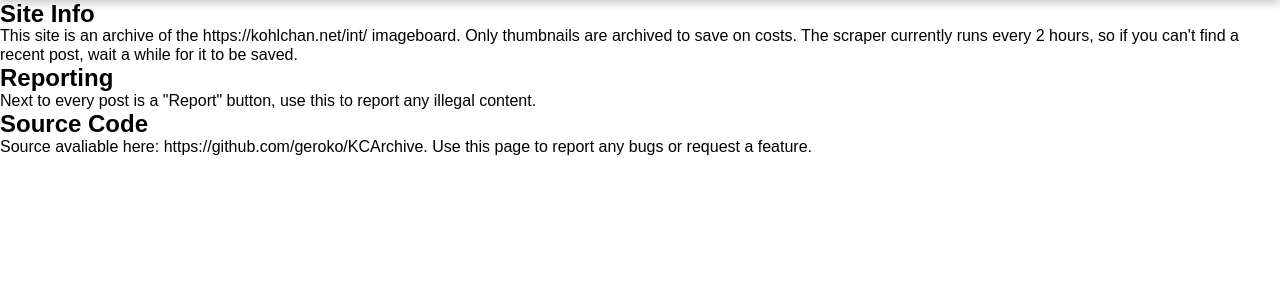
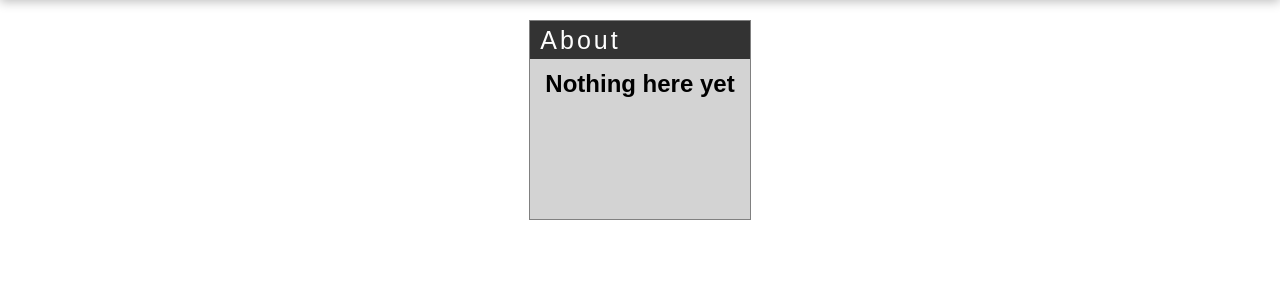
Before and after one commit to geroko/KCArchive, a Flask app: page /about in a window 1280 px wide. Shown: the part 50-350 px from the top of the page. Run offline with Flask 2, Linux system fonts and the light colour scheme.

Commit message:
Updated about page

```diff
--- a/src/routes.py
+++ b/src/routes.py
@@ -122,7 +122,7 @@
 
 @app.route('/about')
 def about():
-	return render_template('about.html', title='About')
+	return render_template('about.html', title='About', about_content=app.config['ABOUT'])
 
 @app.route('/')
 def index():
--- a/src/static/style.css
+++ b/src/static/style.css
@@ -60,7 +60,7 @@
   .header {
     display: block; }
     .header__nav-item {
-      padding: 1rem 1.5rem;
+      padding: 1.5rem 0;
       flex: 1;
       justify-content: center; } }
 
@@ -131,6 +131,33 @@
   padding: 1rem;
   margin: 0 auto;
   align-items: center; }
+
+.site-info {
+  border: 1px solid grey;
+  margin: 20px 5px;
+  background-color: lightgrey;
+  max-width: 850px;
+  min-height: 200px;
+  align-self: center; }
+  .site-info a {
+    color: blue; }
+    .site-info a:visited {
+      color: purple; }
+  .site-info__header {
+    padding: 5px 10px;
+    background-color: #333;
+    color: white;
+    font-size: 25px;
+    font-weight: 300;
+    letter-spacing: 3px; }
+
+.info-post {
+  padding: 10px 15px;
+  line-height: 30px;
+  margin-bottom: 10px; }
+  .info-post__header {
+    text-align: center;
+    margin-bottom: 5px; }
 
 .catalog-thread {
   height: 30rem;
--- a/src/templates/about.html
+++ b/src/templates/about.html
@@ -2,26 +2,19 @@
 {% block content %}
 
 <div class="site-info">
-	<div>
-		<h2>Site Info</h2>
-		<p>
-			This site is an archive of the <a href="https://kohlchan.net/int/index.html">https://kohlchan.net/int/</a> imageboard. Only thumbnails are archived to save on costs. The scraper currently runs every 2 hours, so if you can't find a recent post, wait a while for it to be saved.
-		</p>
+	<h2 class="site-info__header">About</h2>
+	{% if about_content %}
+	{% for post in about_content %}
+	<div class="info-post">
+		<h2 class="info-post__header">{{post['subject']|safe}}</h2>
+		<p>{{post['message']|safe}}</p>
 	</div>
-
-	<div>
-		<h2>Reporting</h2>
-		<p>
-			Next to every post is a "Report" button, use this to report any illegal content.
-		</p>
+	{% endfor %}
+	{% else %}
+	<div class="info-post">
+		<h2 class="info-post__header">Nothing here yet
 	</div>
-
-	<div>
-		<h2>Source Code</h2>
-		<p>
-			Source avaliable here: <a href="https://github.com/geroko/KCArchive">https://github.com/geroko/KCArchive</a>. Use this page to report any bugs or request a feature.
-		</p>
-	</div>
+	{% endif %}
 </div>
 
 {% endblock %}
```
Also changed, not shown: config.py (+9 -0 lines), src/static/sass/_layout.scss (+39 -3 lines).
